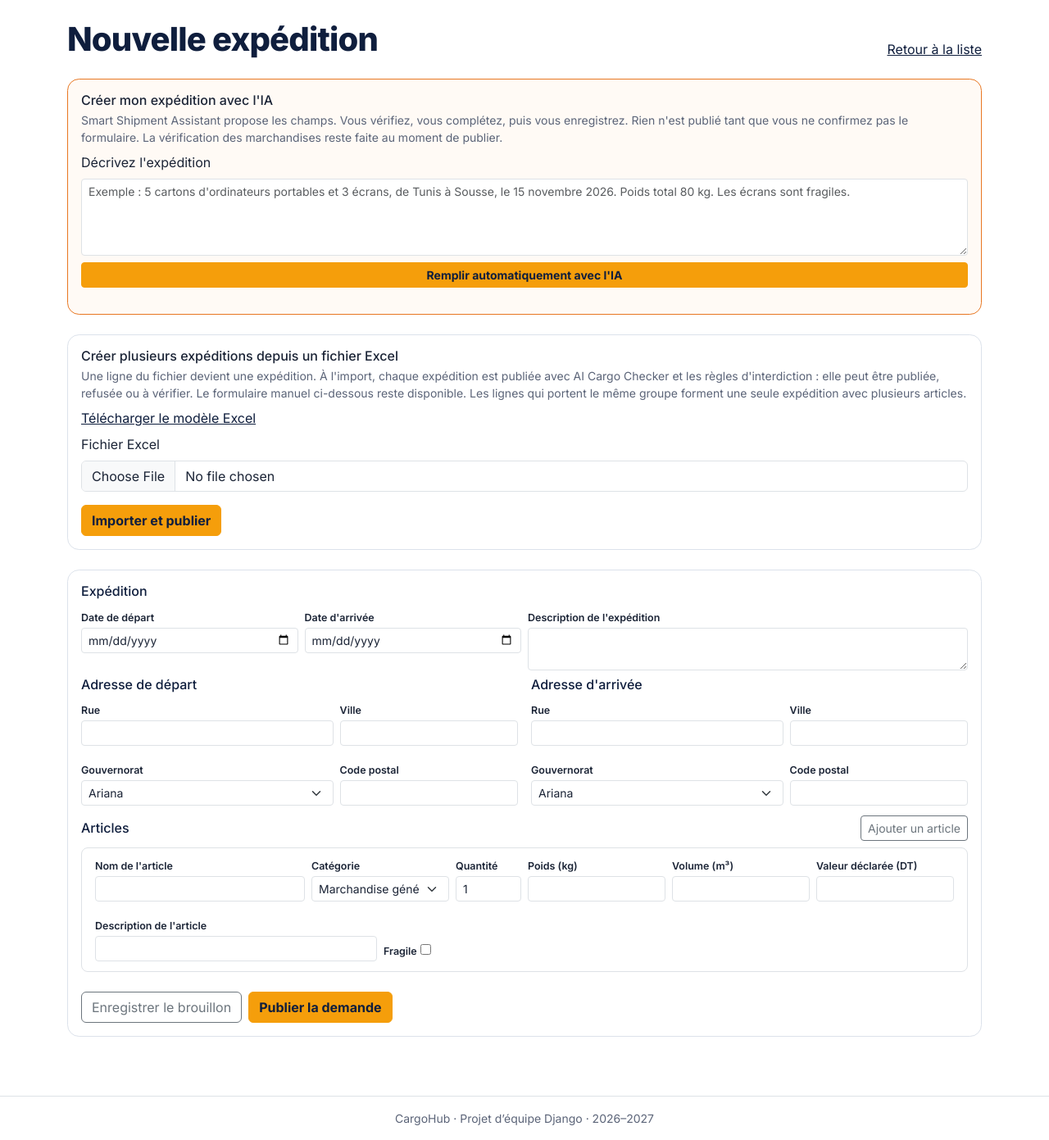
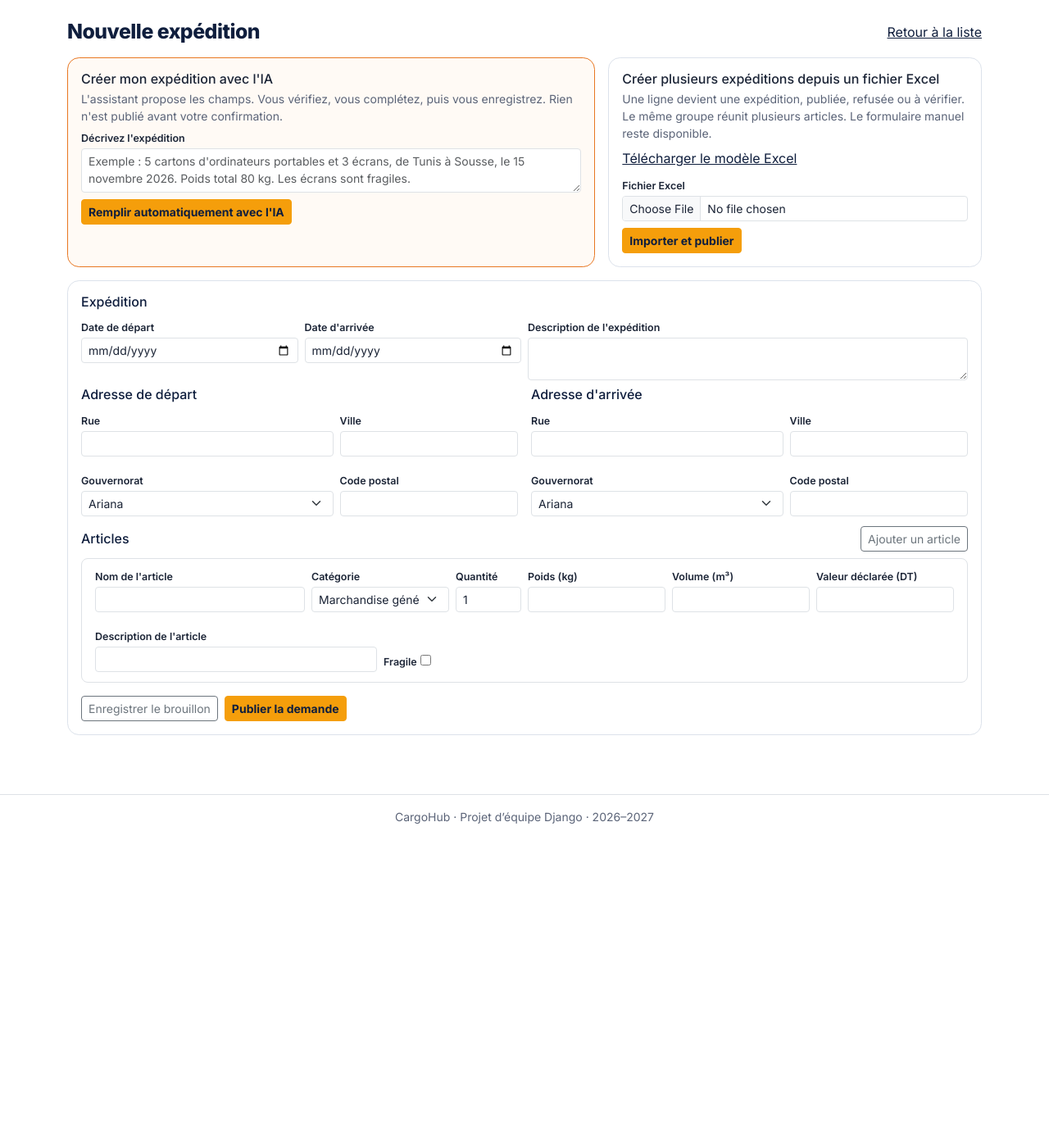
Before and after one commit to mayss111/Esprit_5Twin1_CargoHub, a Django app: page /expeditions/nouvelle/ in a window 1280 px wide; the page is wider, and only the part inside the window is pictured. Shown: the part 64-1455 px from the top of that part at 82% size. After the commit the page ends 1069 px from the top of that part, so only its background shows below. Run offline with Django 5.2, Linux system fonts and the light colour scheme; the visitor is signed in with stand-in values (Sample User, id 1); data that the repository does not hold is empty; parts of the project's set-up code (start-up, migrations or seed data) failed here and were passed over.

Commit message:
ajustement de designe

```diff
--- a/static/shipments/css/expeditions.css
+++ b/static/shipments/css/expeditions.css
@@ -14,8 +14,15 @@
 
 .article-card { background: #fff; }
 .assistant-ia { border: 1px solid #E87722; background: #fffaf5; }
+.saisie-page .page-title { font-size: 1.55rem; }
+.saisie-page .form-label { font-size: .78rem; font-weight: 600; margin-bottom: .15rem; }
+.saisie-outils .card { align-items: flex-start; }
+.saisie-outils .card > * { width: 100%; }
+.saisie-outils .btn { width: auto; }
+.saisie-outils textarea { min-height: 3.4rem; }
 .expedition-form .form-label { font-size: .78rem; font-weight: 600; margin-bottom: .15rem; }
 .expedition-form h2 { color: var(--ch-navy); }
+.expedition-form textarea { min-height: 2.5rem; }
 @media (max-width: 576px) {
   .table-ch { font-size: .9rem; }
 }
--- a/templates/shipments/formulaire.html
+++ b/templates/shipments/formulaire.html
@@ -1,37 +1,41 @@
 {% extends "base.html" %}
 {% load static %}
 {% block title %}{{ titre }}{% endblock %}
-{% block extra_head %}<link href="{% static 'shipments/css/expeditions.css' %}" rel="stylesheet">{% endblock %}
+{% block extra_head %}<link href="{% static 'shipments/css/expeditions.css' %}?v=20261025r" rel="stylesheet">{% endblock %}
 {% block content %}
-<div class="d-flex justify-content-between align-items-end mb-4">
+<div class="saisie-page">
+<div class="d-flex justify-content-between align-items-center mb-3">
   <h1 class="page-title mb-0">{{ titre }}</h1>
   <a href="{% url 'shipments:liste' %}">Retour à la liste</a>
 </div>
 
 {% if not expedition %}
-<section class="card card-ch assistant-ia p-3 mb-4" id="assistant-saisie" data-url="{% url 'shipments:assistant' %}">
+<div class="row g-3 mb-3 saisie-outils">
+  <div class="col-lg-7">
+    <section class="card card-ch assistant-ia p-3 h-100" id="assistant-saisie" data-url="{% url 'shipments:assistant' %}">
       <h2 class="h6 mb-1">Créer mon expédition avec l'IA</h2>
-  <p class="small text-muted mb-2">Smart Shipment Assistant propose les champs. Vous vérifiez, vous complétez, puis vous enregistrez. Rien n'est publié tant que vous ne confirmez pas le formulaire. La vérification des marchandises reste faite au moment de publier.</p>
+      <p class="small text-muted mb-2">L'assistant propose les champs. Vous vérifiez, vous complétez, puis vous enregistrez. Rien n'est publié avant votre confirmation.</p>
       {% csrf_token %}
       <label class="form-label" for="assistant-description">Décrivez l'expédition</label>
-  <textarea class="form-control form-control-sm mb-2" id="assistant-description" rows="4" placeholder="Exemple : 5 cartons d'ordinateurs portables et 3 écrans, de Tunis à Sousse, le 15 novembre 2026. Poids total 80 kg. Les écrans sont fragiles."></textarea>
+      <textarea class="form-control form-control-sm mb-2" id="assistant-description" rows="2" placeholder="Exemple : 5 cartons d'ordinateurs portables et 3 écrans, de Tunis à Sousse, le 15 novembre 2026. Poids total 80 kg. Les écrans sont fragiles."></textarea>
       <button class="btn btn-accent btn-sm" id="assistant-remplir" type="button">Remplir automatiquement avec l'IA</button>
       <div class="d-none align-items-center gap-2 mt-2" id="assistant-chargement" role="status">
         <span class="spinner-border spinner-border-sm" aria-hidden="true"></span>
         Analyse en cours…
       </div>
-  <div class="mt-3" id="assistant-propositions"></div>
+      <div class="mt-2" id="assistant-propositions"></div>
     </section>
-
-<section class="card card-ch p-3 mb-4">
+  </div>
+  <div class="col-lg-5">
+    <section class="card card-ch p-3 h-100">
       <h2 class="h6 mb-1">Créer plusieurs expéditions depuis un fichier Excel</h2>
-  <p class="small text-muted mb-2">Une ligne du fichier devient une expédition. À l'import, chaque expédition est publiée avec AI Cargo Checker et les règles d'interdiction : elle peut être publiée, refusée ou à vérifier. Le formulaire manuel ci-dessous reste disponible. Les lignes qui portent le même groupe forment une seule expédition avec plusieurs articles.</p>
+      <p class="small text-muted mb-2">Une ligne devient une expédition, publiée, refusée ou à vérifier. Le même groupe réunit plusieurs articles. Le formulaire manuel reste disponible.</p>
       <p class="mb-2"><a href="{% url 'shipments:importer' %}?format=xlsx">Télécharger le modèle Excel</a></p>
       <form method="post" action="{% url 'shipments:importer' %}" enctype="multipart/form-data">
         {% csrf_token %}
         <label class="form-label" for="import-fichier">Fichier Excel</label>
-    <input class="form-control" id="import-fichier" type="file" name="fichier" accept=".xlsx,.csv" required>
-    <button class="btn btn-accent mt-3" type="submit">Importer et publier</button>
+        <input class="form-control form-control-sm" id="import-fichier" type="file" name="fichier" accept=".xlsx,.csv" required>
+        <button class="btn btn-accent btn-sm mt-2" type="submit">Importer et publier</button>
       </form>
   {% if erreurs_import %}
     <div class="alert alert-danger mt-3 mb-0" role="alert">
@@ -39,6 +43,8 @@
     </div>
   {% endif %}
     </section>
+  </div>
+</div>
 {% endif %}
 
 <form method="post" class="card card-ch expedition-form p-3" novalidate data-ia="Vérification des marchandises…">
@@ -91,11 +97,12 @@
     {% endfor %}
   </div>
 
-  <div class="d-flex flex-wrap gap-2 mt-3">
-    <button class="btn btn-outline-secondary" type="submit" name="brouillon" value="1">Enregistrer le brouillon</button>
-    <button class="btn btn-accent" type="submit" name="publier" value="1">Publier la demande</button>
+  <div class="d-flex flex-wrap gap-2 mt-2">
+    <button class="btn btn-outline-secondary btn-sm" type="submit" name="brouillon" value="1">Enregistrer le brouillon</button>
+    <button class="btn btn-accent btn-sm" type="submit" name="publier" value="1">Publier la demande</button>
   </div>
 </form>
+</div>
 
 <template id="article-vide">
   {% include "shipments/_article.html" with form=saisie.articles.empty_form %}
```
Also changed, not shown: 1 other file. Lines whose indentation alone changed are shown as unchanged.
